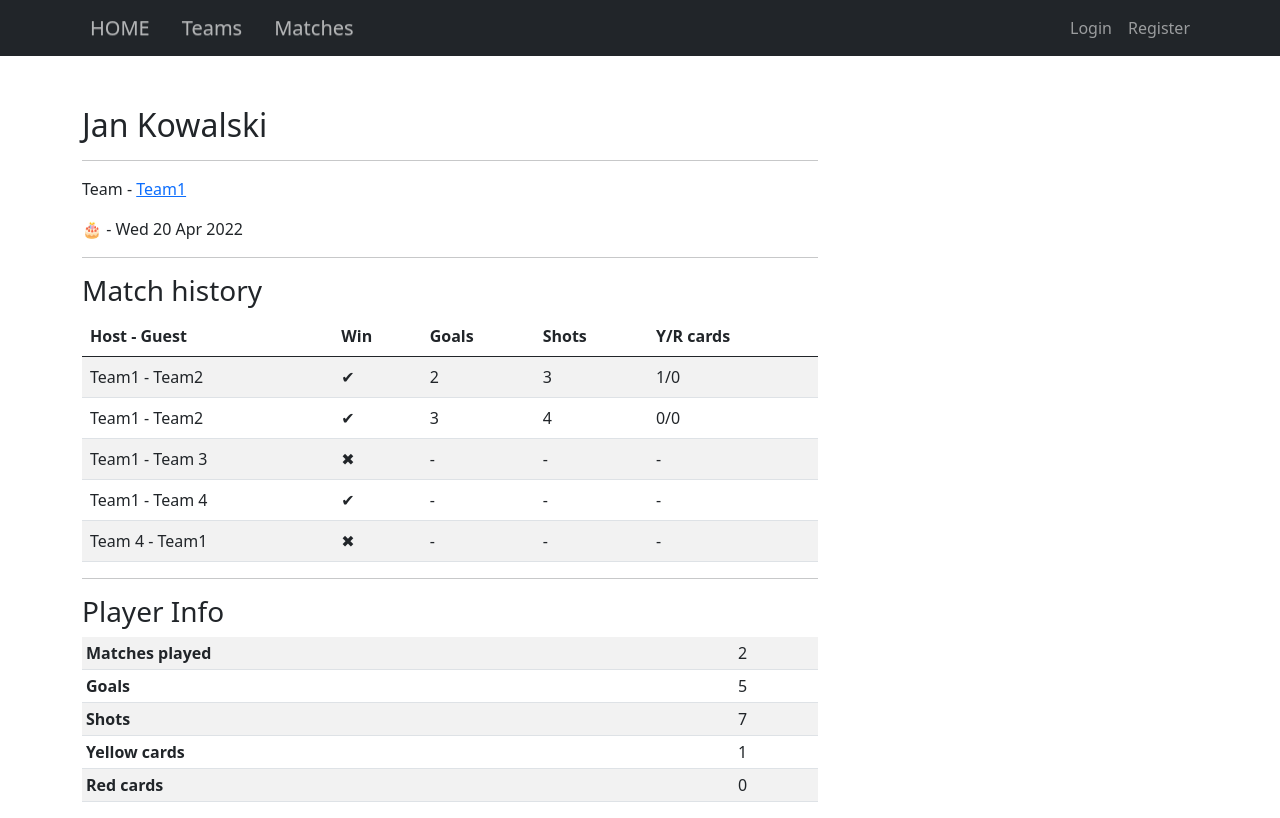
After one commit to piotrgo00/RozgrywkiPilkiNoznej, a Django app: page /player/2/ in a window 1280 px wide. The commit adds this page. Run offline with Django 4.2, Linux system fonts and the light colour scheme; data comes from the database, SQL or seed files in the repository; both versions use the stored data as it was after the commit; some libraries are stand-ins or nearby versions.

Commit message:
player_details; team_details;

```diff
--- a/RozgrywkiPilkiNoznej/RozgrywkiPilkiNoznej/urls.py
+++ b/RozgrywkiPilkiNoznej/RozgrywkiPilkiNoznej/urls.py
@@ -17,6 +17,6 @@ from django.contrib import admin
 from django.urls import path, include
 
 urlpatterns = [
-    path('football_league/', include('football_league.urls')),
+    path('', include('football_league.urls')),
     path('admin/', admin.site.urls),
 ]
--- /dev/null
+++ b/RozgrywkiPilkiNoznej/football_league/templates/football_league/Player/player_details.html
@@ -0,0 +1,61 @@
+{% extends 'football_league/base.html' %}
+{% block content %}
+
+<h2>{{player.name}} {{player.surname}}</h2>
+
+<hr>
+<p>Team - <a href="{% url 'football_league:team_detail' player.team.id %}">{{player.team}}</a></p>
+<p>🎂 - {{ player.birth_date|date:"D d M Y" }} </p>
+
+<hr>
+
+<h3> Match history </h3>
+
+<table class="table table-striped table-hover">
+    <thead class="thead-dark">
+    <tr>
+        <th>Host - Guest</th>
+        <th>Win</th>
+        <th>Goals</th>
+        <th>Shots</th>
+        <th>Y/R cards</th>
+    </tr>
+    </thead>
+    <tbody>
+    {% for match in matchHistory %}
+    <tr>
+        <td>{{ match.host }} - {{ match.guest }}</td>
+        <td>
+            {%with host=match.host guest=match.guest team=player.team hostWin=match.did_host_win%}
+            {% if host == team and hostWin or guest == team and not hostWin %}✔
+            {%else%}✖
+            {%endif%}
+            {%endwith%}
+        </td>
+        {%if match in matches%}
+            {%for stat in playerStats%}
+                {%if stat.match == match%}
+                    <td>{{stat.goals}}</td>
+                    <td>{{stat.shots}}</td>
+                    <td>{{stat.yellow_card}}/{%if stat.red_card%}1{%else%}0{%endif%}</td>
+                {%endif%}
+            {%endfor%}
+        {%else%}
+            <td>-</td>
+            <td>-</td>
+            <td>-</td>
+        {%endif%}
+    </tr>
+    {%endfor%}
+    </tbody>
+</table>
+
+<hr>
+<h3> Player Info </h3>
+<table class="table table-striped table-hover table-sm">
+    <tr><th>Matches played</th> <td>{{ matches|length }}</td></tr>
+{% for key, value in totalStats.items %}
+    <tr><th>{{ key }} </th><td>{{ value }}</td></tr>
+{% endfor %}
+</table>
+{%endblock%}
--- a/RozgrywkiPilkiNoznej/football_league/templates/football_league/base.html
+++ b/RozgrywkiPilkiNoznej/football_league/templates/football_league/base.html
@@ -12,9 +12,17 @@
     <nav class="navbar navbar-expand-lg navbar-dark bg-dark">
         <div class="container">
             <div class="navbar-nav nav">
-                <a class="navbar-brand nav-link" href="{% url 'admin:index' %}">ADMIN</a>
-                <a class="navbar-brand nav-link" href="{% url 'football_league:team_index' %}">TEAMS</a>
-                <a class="navbar-brand nav-link" href="{% url 'football_league:match_index' %}">MATCHES</a>
+                <a class="navbar-brand nav-link" href="{% url 'football_league:home' %}">HOME</a>
+                <a class="navbar-brand nav-link" href="{% url 'football_league:team_index' %}">Teams</a>
+                <a class="navbar-brand nav-link" href="{% url 'football_league:match_index' %}">Matches</a>
+            </div>
+            <div class="navbar-nav nav navbar-right">
+                    {% if user.is_authenticated %}
+                        <a class="nav-link" href="">Logout</a>
+                    {% else %}
+                        <a class="nav-link" href="">Login</a>
+                        <a class="nav-link" href="">Register</a>
+                    {% endif %}
             </div>
         </div>
     </nav>
--- /dev/null
+++ b/RozgrywkiPilkiNoznej/football_league/templates/football_league/home.html
@@ -0,0 +1,5 @@
+{% extends 'football_league/base.html' %}
+
+{% block content %}
+    <h1>HOME</h1>
+{% endblock %}
--- a/RozgrywkiPilkiNoznej/football_league/urls.py
+++ b/RozgrywkiPilkiNoznej/football_league/urls.py
@@ -5,7 +5,9 @@ from . import views
 app_name = 'football_league'
 urlpatterns = [
     # ex: /football_league/
+    path('', views.home, name='home'),
     path('match/', views.MatchIndexView.as_view(), name='match_index'),
     path('team/', views.TeamIndexView.as_view(), name='team_index'),
     path('team/<int:pk>/', views.DetailTeamView.as_view(), name='team_detail'),
+    path('player/<int:pk>/', views.DetailPlayerView.as_view(), name='player_detail'),
 ]
--- a/RozgrywkiPilkiNoznej/football_league/views.py
+++ b/RozgrywkiPilkiNoznej/football_league/views.py
@@ -1,16 +1,24 @@
 from django.shortcuts import render, get_object_or_404
 from django.http import HttpResponse, HttpResponseRedirect
-from .models import Match, Team, Player
+from .models import League, Team, Player, Round, Match, Statistic
+from django.db.models import Q
 from django.urls import reverse
 from django.views import generic
 from django.utils import timezone
 # Create your views here.
+
+
+def home(request):
+    return render(request, 'football_league/home.html')
+
+
 class MatchIndexView(generic.ListView):
     template_name = 'football_league/Match/match_list.html'
     context_object_name = 'match_list'
 
     def get_queryset(self):
         return Match.objects.all()
+
 
 class TeamIndexView(generic.ListView):
     template_name = 'football_league/Team/team_list.html'
@@ -19,6 +27,36 @@ class TeamIndexView(generic.ListView):
     def get_queryset(self):
         return Team.objects.all()
 
+
 class DetailTeamView(generic.DetailView):
     template_name = 'football_league/Team/team_details.html'
     model = Team
+    def get_context_data(self, **kwargs):
+        context = super().get_context_data(**kwargs)
+        player = get_object_or_404(Player, pk=self.kwargs['pk'])
+        #player = Player.objects.get(pk=self.kwargs['pk'])
+        team = player.team
+        context['matchHistory'] = Match.objects.filter(Q(host=team) | Q(guest=team))
+        return context
+
+class DetailPlayerView(generic.DetailView):
+    template_name = 'football_league/Player/player_details.html'
+    model = Player
+    def get_context_data(self, **kwargs):
+        context = super().get_context_data(**kwargs)
+        player = get_object_or_404(Player, pk=self.kwargs['pk'])
+        team = player.team
+        stats = Statistic.objects.filter(player=player)
+        matches_with_stats = []
+        total_stats = {}
+        for stat in stats:
+            matches_with_stats.append(stat.match)
+            total_stats.update({'Goals': total_stats.get('Goals', 0) + stat.goals})
+            total_stats.update({'Shots': total_stats.get('Shots', 0) + stat.shots})
+            total_stats.update({'Yellow cards': total_stats.get('Yellow cards', 0) + stat.yellow_card})
+            total_stats.update({'Red cards': total_stats.get('Red cards', 0) + (1 if stat.red_card else 0)})
+        context['matchHistory'] = Match.objects.filter(Q(host=team) | Q(guest=team))
+        context['playerStats'] = stats
+        context['matches'] = matches_with_stats
+        context['totalStats'] = total_stats
+        return context
```
Also changed, not shown: RozgrywkiPilkiNoznej/football_league/templates/football_league/Team/team_details.html (+26 -1 lines), RozgrywkiPilkiNoznej/db.sqlite3, 1 other file.
